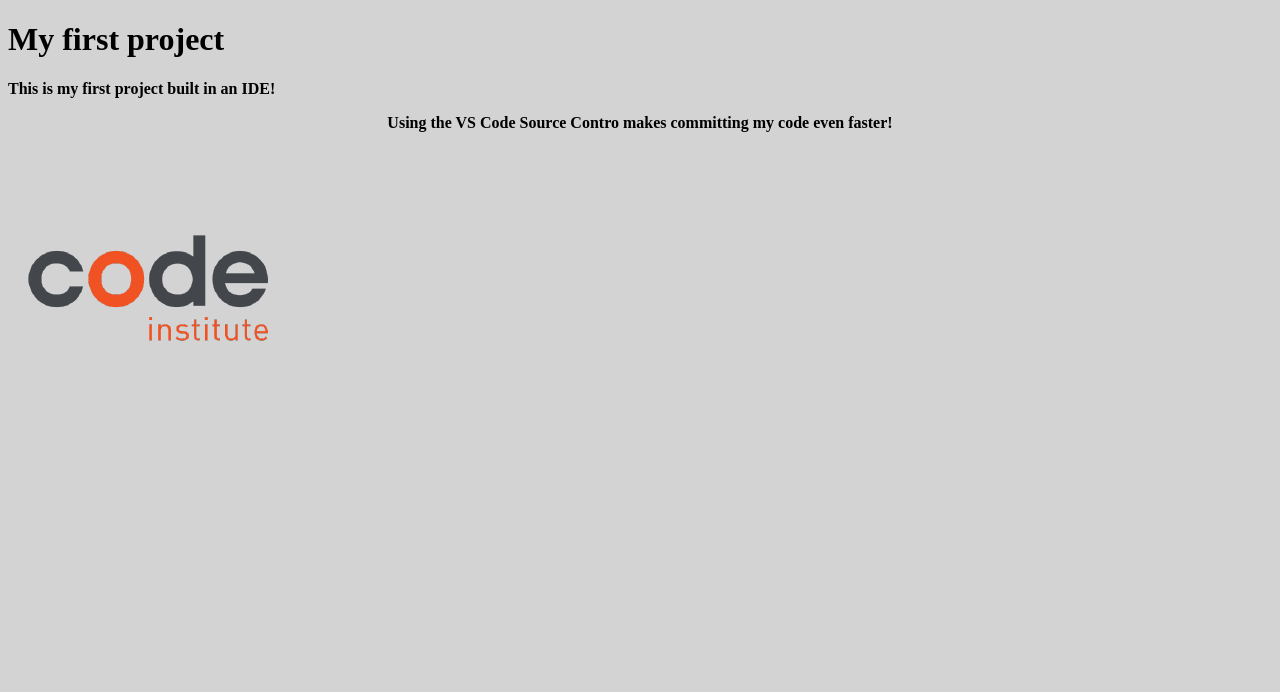
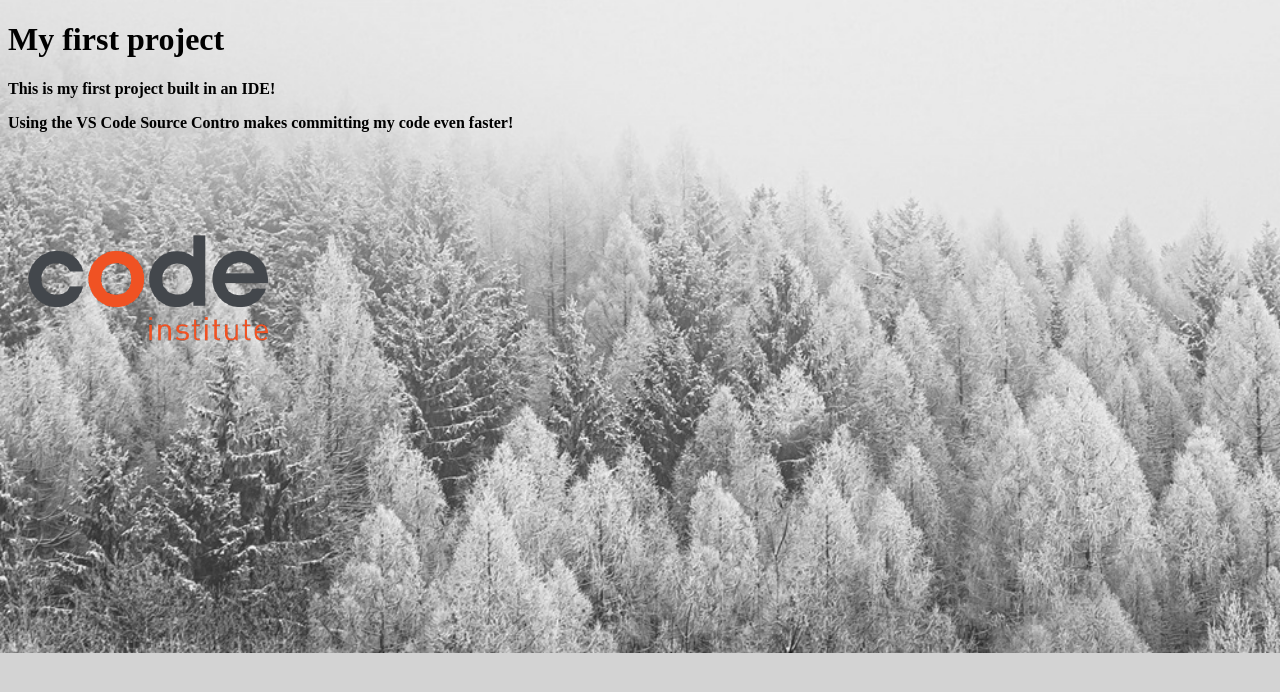
Before and after one commit to oliveiracle/my-first-project, a plain HTML site: page index.html in a window 1280 px wide. Drawn offline with Linux system fonts and the light colour scheme.

Commit message:
Fix background image path

```diff
--- a/assets/css/styles.css
+++ b/assets/css/styles.css
@@ -1,15 +1,10 @@
 body {
     background-color: lightgrey;
-    background-image: url("../images/background.jpg");
+    background-image: url("../images/background-img.jpg");
     background-size: cover;
+    background-position: center;
     background-repeat: no-repeat;
-    background-position: center;
-  }
-
-  p {
-      font-weight: bold;
-  }
-
-  .text-center {
-      text-align: center;
-  }
+}
+p {
+    font-weight: bold;
+}
```
